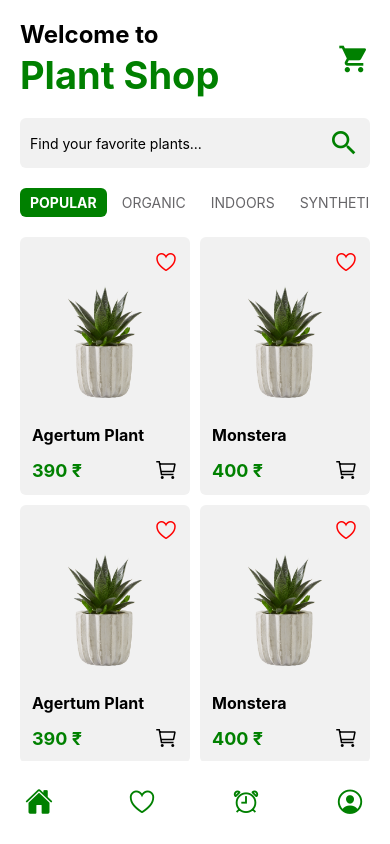
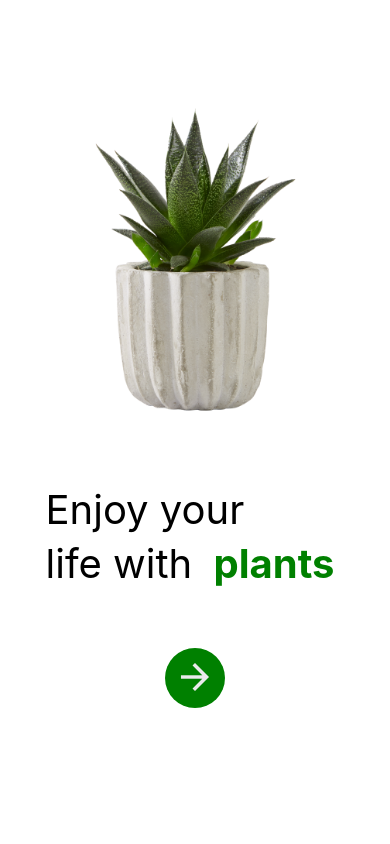
Before and after one commit to tejindergahir19/plantshopapp_reactnative, a React Native app: screen / in a window 390 px wide. Built offline with nearby package versions, Linux system fonts and the light colour scheme.

Commit message:
Minor Fix

```diff
--- a/App.js
+++ b/App.js
@@ -23,14 +23,15 @@ export default function App() {
       <Stack.Navigator>
 
         <Stack.Screen
+          name="Welcome"
+          component={WelcomeScreen}
+          options={{ title: "Welcome", headerShown: false }}
+        />
+
+<Stack.Screen
           name="Home"
           component={HomeScreen}
           options={{ title: "Home", headerShown: false }}
-        />
-        <Stack.Screen
-          name="Welcome"
-          component={WelcomeScreen}
-          options={{ title: "Welcome", headerShown: false }}
         />
         <Stack.Screen
           name="Whishlist"
--- a/src/components/BottomNavigation.js
+++ b/src/components/BottomNavigation.js
@@ -55,7 +55,7 @@ const styles = StyleSheet.create({
   bottomNavigation: {
     justifyContent: "space-between",
     flexDirection: "row",
-    padding: 5,
+    padding: 5
   },
   bottomNavigationIcon: {
     color: COLORS.primary,
--- a/src/screens/Detail/DetailScreen.js
+++ b/src/screens/Detail/DetailScreen.js
@@ -39,7 +39,7 @@ function DetailScreen({ navigation, route }) {
             width: 350,
             height: 350,
           }}
-          source={require("../../assets/plant1.png")}
+          source={require("../../assets/plant4.png")}
         />
       </View>
       <View style={styles.itemTitle}>
```
Also changed, not shown: 1 other file (tests, documents, lock files or other folders).
